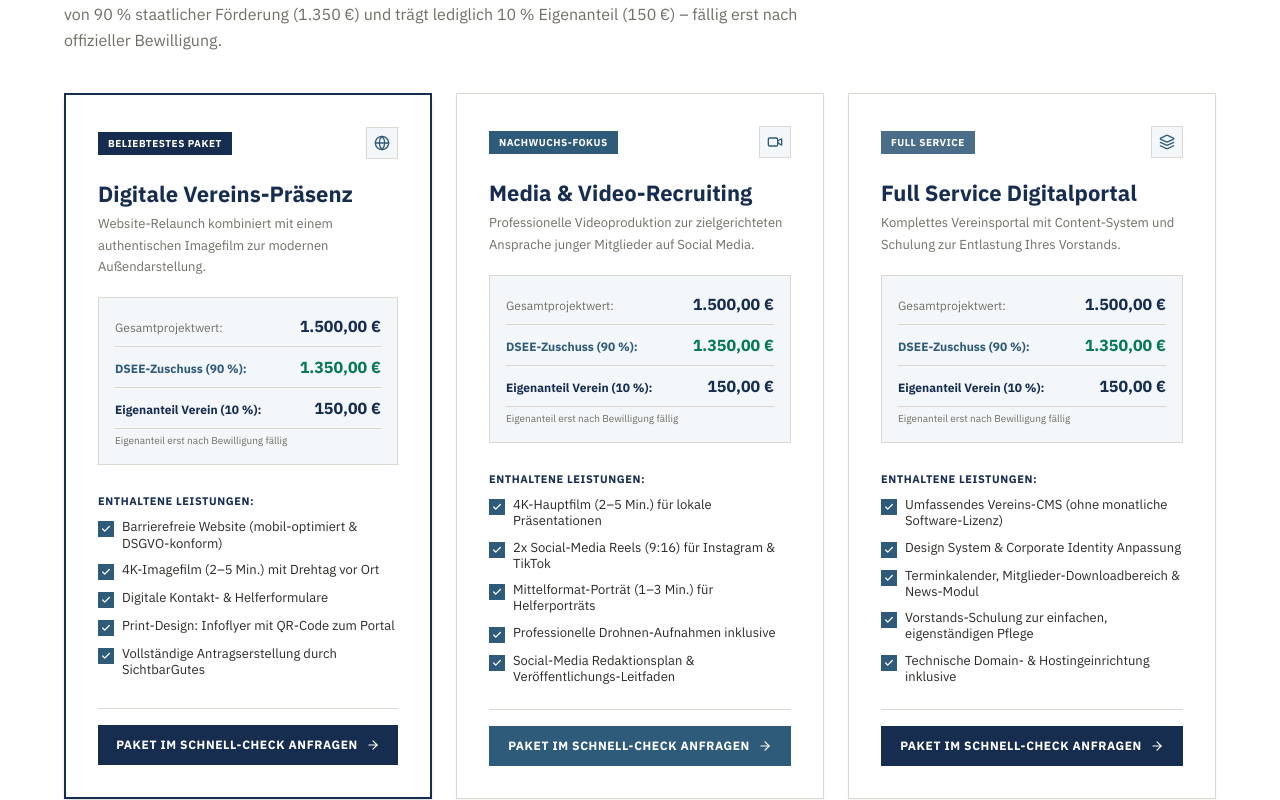
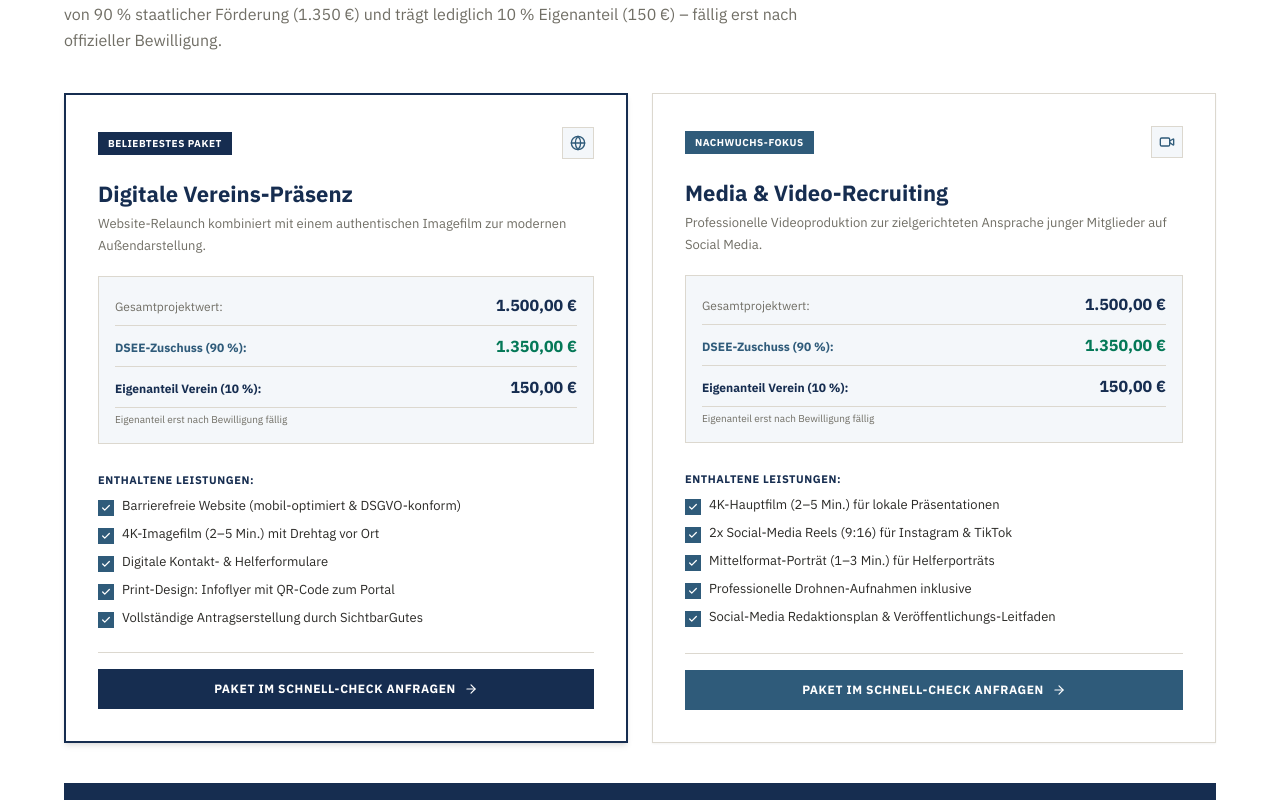
Before and after one commit to PUSHACHT/SichtbarGutes, a React (Vite) app: page / in a window 1280 px wide. Shown: the part 2466-3266 px from the top of the page. Built offline with nearby package versions, Linux system fonts and the light colour scheme.

Commit message:
feat: remove Full Service Digitalportal package from section 03

```diff
--- a/src/App.tsx
+++ b/src/App.tsx
@@ -15,8 +15,7 @@ import {
   ExternalLink,
   Monitor,
   Globe,
-  Video,
-  Layers
+  Video
 } from 'lucide-react';
 import imgRow from './assets/imgRow.svg';
 import heroVideo from './assets/header-video.mp4';
@@ -448,15 +447,15 @@ export default function App() {
 
           <div className="flex flex-col gap-[16px] items-start w-full">
             <h2 className="text-[#162d50] text-3xl sm:text-[40px] font-bold tracking-tight">
-              3 maßgeschneiderte 1.500 € Förderpakete für Ihren Verein
+              Maßgeschneiderte 1.500 € Förderpakete für Ihren Verein
             </h2>
             <p className="text-[#706e65] text-[16px] leading-[1.6] max-w-3xl">
               Unsere Pakete schöpfen den maximalen DSEE-Förderrahmen von 1.500 € exakt aus. Ihr Verein profitiert von 90 % staatlicher Förderung (1.350 €) und trägt lediglich 10 % Eigenanteil (150 €) – fällig erst nach offizieller Bewilligung.
             </p>
           </div>
 
-          {/* 3 Package Cards Grid */}
-          <div className="grid grid-cols-1 lg:grid-cols-3 gap-[24px] items-stretch w-full">
+          {/* 2 Package Cards Grid */}
+          <div className="grid grid-cols-1 md:grid-cols-2 gap-[24px] items-stretch w-full">
 
             {/* Paket 01: Digitale Vereins-Präsenz */}
             <div className="bg-white border-2 border-[#162d50] p-[32px] flex flex-col justify-between gap-[24px] relative shadow-md">
@@ -593,77 +592,6 @@ export default function App() {
                 <button
                   onClick={() => scrollToSection('kontakt')}
                   className="w-full bg-[#2f5b7a] hover:bg-[#162d50] text-white font-bold py-3 px-4 text-xs uppercase tracking-wider flex items-center justify-center gap-2 transition-colors cursor-pointer"
-                >
-                  <span>Paket im Schnell-Check anfragen</span>
-                  <ArrowRight className="size-3.5" />
-                </button>
-              </div>
-            </div>
-
-            {/* Paket 03: Full Service Digitalportal */}
-            <div className="bg-white border border-[#dcd8cf] hover:border-[#162d50] p-[32px] flex flex-col justify-between gap-[24px] relative shadow-sm transition-all">
-              <div className="flex flex-col gap-[20px] items-start">
-                <div className="flex items-center justify-between w-full">
-                  <span className="bg-[#4a6e8a] text-white text-[10px] font-bold px-2.5 py-1 uppercase tracking-wider">
-                    Full Service
-                  </span>
-                  <div className="size-8 bg-[#f4f7fa] border border-[#dcd8cf] flex items-center justify-center text-[#162d50]">
-                    <Layers className="size-4 text-[#2f5b7a]" />
-                  </div>
-                </div>
-
-                <div className="flex flex-col gap-1">
-                  <h3 className="text-[#162d50] text-[22px] font-bold leading-snug">
-                    Full Service Digitalportal
-                  </h3>
-                  <p className="text-[#706e65] text-[13px] leading-relaxed">
-                    Komplettes Vereinsportal mit Content-System und Schulung zur Entlastung Ihres Vorstands.
-                  </p>
-                </div>
-
-                {/* Price Box */}
-                <div className="bg-[#f4f7fa] border border-[#dcd8cf] p-4 w-full flex flex-col gap-2">
-                  <div className="flex items-baseline justify-between">
-                    <span className="text-xs text-[#706e65]">Gesamtprojektwert:</span>
-                    <span className="text-base font-bold text-[#162d50]">1.500,00 €</span>
-                  </div>
-                  <div className="flex items-baseline justify-between border-t border-[#dcd8cf] pt-2">
-                    <span className="text-xs text-[#2f5b7a] font-bold">DSEE-Zuschuss (90 %):</span>
-                    <span className="text-base font-bold text-emerald-700">1.350,00 €</span>
-                  </div>
-                  <div className="flex items-baseline justify-between border-t border-[#dcd8cf] pt-2">
-                    <span className="text-xs text-[#162d50] font-bold">Eigenanteil Verein (10 %):</span>
-                    <span className="text-base font-bold text-[#162d50]">150,00 €</span>
-                  </div>
-                  <p className="text-[10px] text-[#706e65] pt-1 border-t border-[#dcd8cf]">
-                    Eigenanteil erst nach Bewilligung fällig
-                  </p>
-                </div>
-
-                {/* Deliverables */}
-                <div className="flex flex-col gap-2.5 w-full pt-2">
-                  <p className="text-[11px] font-bold uppercase tracking-wider text-[#162d50]">Enthaltene Leistungen:</p>
-                  {[
-                    "Umfassendes Vereins-CMS (ohne monatliche Software-Lizenz)",
-                    "Design System & Corporate Identity Anpassung",
-                    "Terminkalender, Mitglieder-Downloadbereich & News-Modul",
-                    "Vorstands-Schulung zur einfachen, eigenständigen Pflege",
-                    "Technische Domain- & Hostingeinrichtung inklusive"
-                  ].map((feat, idx) => (
-                    <div key={idx} className="flex items-start gap-2 text-[13px] text-[#2b2a27]">
-                      <div className="bg-[#2f5b7a] flex items-center justify-center size-[16px] shrink-0 mt-0.5 text-white">
-                        <Check className="size-[10px] stroke-[3]" />
-                      </div>
-                      <span className="leading-tight">{feat}</span>
-                    </div>
-                  ))}
-                </div>
-              </div>
-
-              <div className="flex flex-col gap-2 pt-4 border-t border-[#dcd8cf] w-full">
-                <button
-                  onClick={() => scrollToSection('kontakt')}
-                  className="w-full bg-[#162d50] hover:bg-[#2f5b7a] text-white font-bold py-3 px-4 text-xs uppercase tracking-wider flex items-center justify-center gap-2 transition-colors cursor-pointer"
                 >
                   <span>Paket im Schnell-Check anfragen</span>
                   <ArrowRight className="size-3.5" />
```
